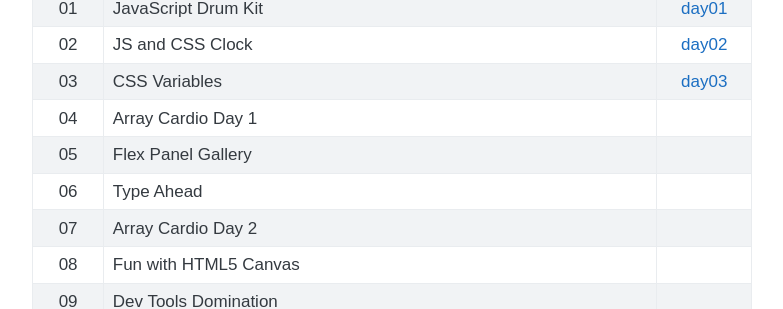
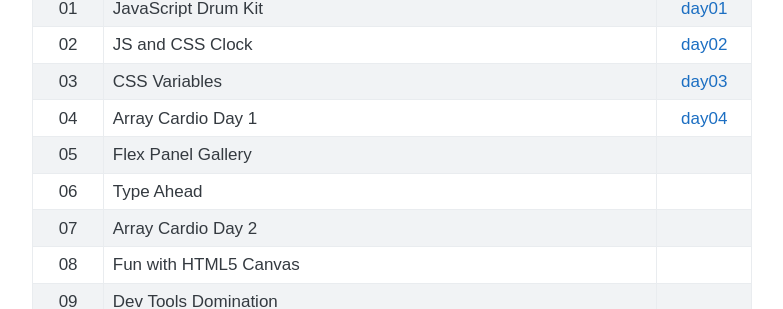
Before and after one commit to bhy304/bhy304.github.io, a Jekyll site: the page built from _posts/2019-11-18-JS30.md, in a window 1280 px wide and 900 px high, scrolled down 902 px. Shown: the part 151-460 px from the top of the window, without its empty margins (248-1031 px from the left). Built offline with Jekyll 4.4.1, drawn with Linux system fonts in a browser that asks for light colours.

Commit message:
Add day04 in JS30

```diff
--- a/_posts/2019-11-18-JS30.md
+++ b/_posts/2019-11-18-JS30.md
@@ -38,7 +38,7 @@ JavaScript30 튜토리얼은 30일 동안 30개의 프로젝트를 수행한다.
 |   01    | JavaScript Drum Kit                           | [day01](https://hayeonbaek.gitbook.io/til/today-i-learned/javascript30/day01) |
 |   02    | JS and CSS Clock                              | [day02](https://hayeonbaek.gitbook.io/til/today-i-learned/javascript30/day02) |
 |   03    | CSS Variables                                 | [day03](https://hayeonbaek.gitbook.io/til/today-i-learned/javascript30/day03) |
-|   04    | Array Cardio Day 1                            |                                                              |
+|   04    | Array Cardio Day 1                            | [day04](https://hayeonbaek.gitbook.io/til/today-i-learned/javascript30/day04) |
 |   05    | Flex Panel Gallery                            |                                                              |
 |   06    | Type Ahead                                    |                                                              |
 |   07    | Array Cardio Day 2                            |                                                              |
```
